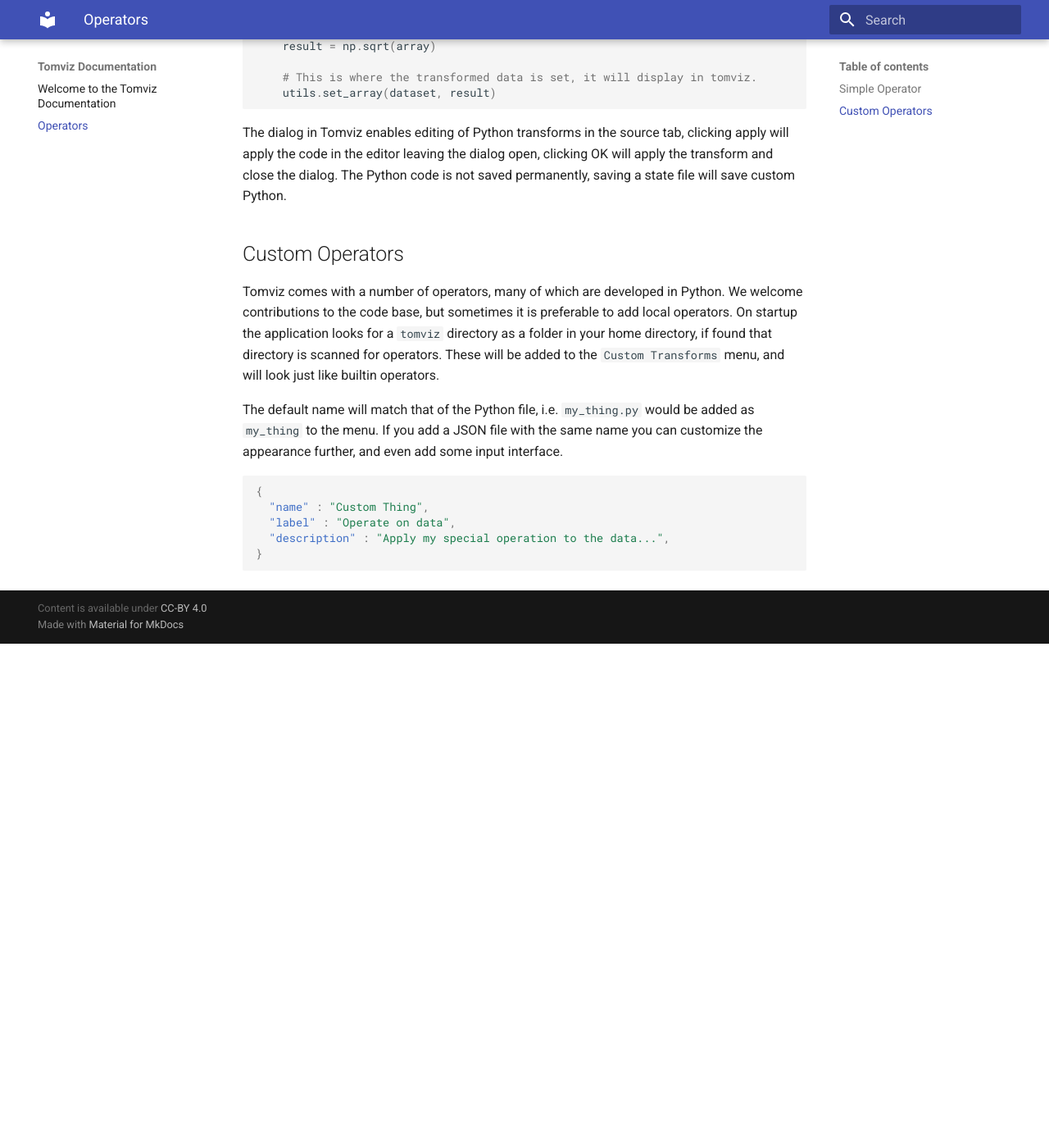
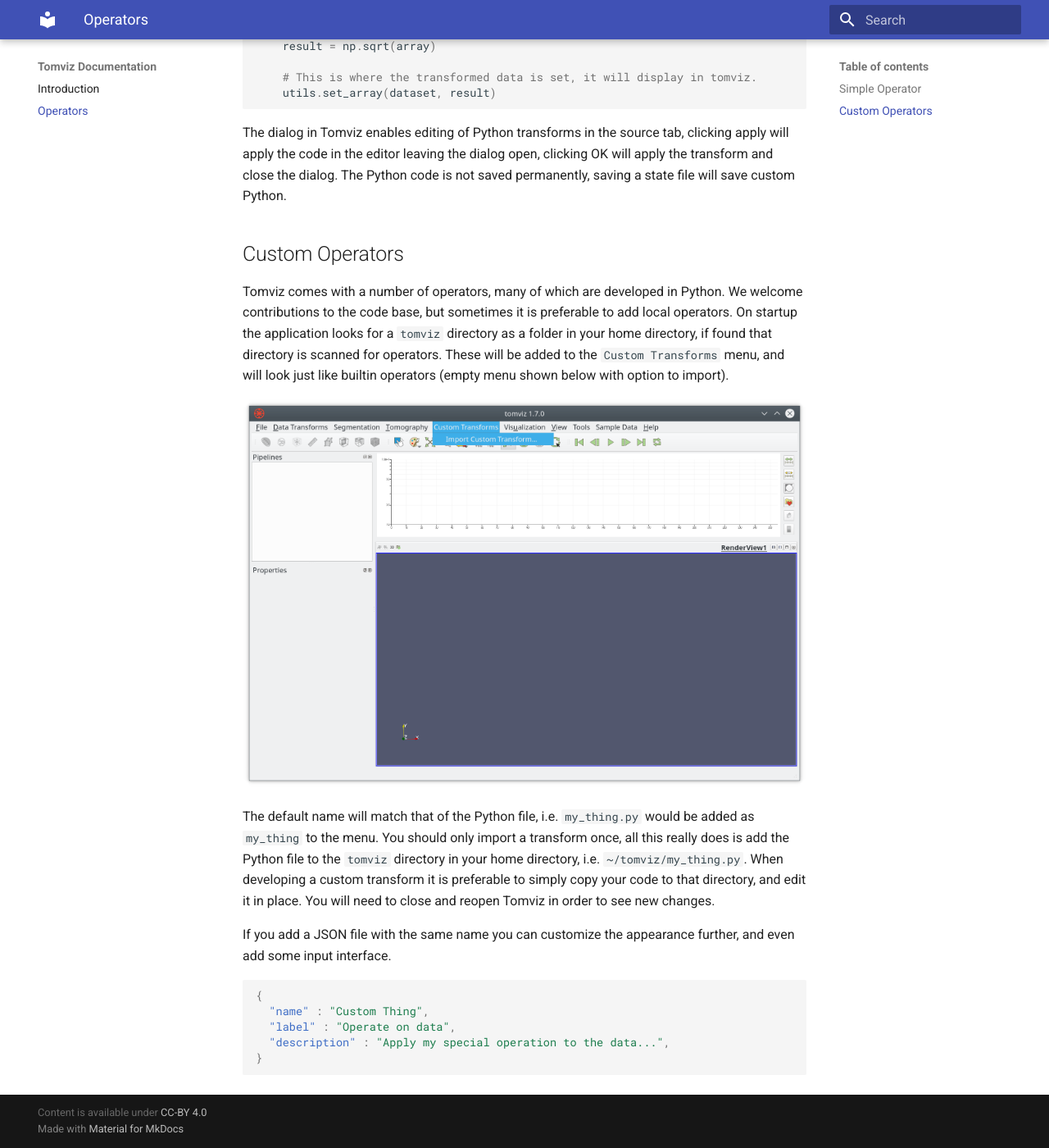
Before and after one commit to OpenChemistry/tomvizdocs, an MkDocs documentation site: the page built from docs/operator.md, in a window 1280 px wide and 1400 px high, scrolled down 671 px. Shown: the whole window at 82% size. Built offline with MkDocs 1.6.1 and Material for MkDocs 9.7.7, drawn with Linux system fonts in a browser that asks for light colours; before the commit the page ends 1456 px from its top, so only the background shows below that.

Commit message:
Update to the documentation, add images, readme
The README.md describes how to get up and running. Adding some
screenshots, and minor tweaks.

Signed-off-by: Marcus D. Hanwell <marcus.hanwell@kitware.com>

````diff
--- a/docs/operator.md
+++ b/docs/operator.md
@@ -43,11 +43,19 @@
 add local operators. On startup the application looks for a `tomviz` directory
 as a folder in your home directory, if found that directory is scanned for
 operators. These will be added to the `Custom Transforms` menu, and will look
-just like builtin operators.
+just like builtin operators (empty menu shown below with option to import).
+
+![Custom transforms menu](img/custom_transforms.png)
 
 The default name will match that of the Python file, i.e. `my_thing.py` would
-be added as `my_thing` to the menu. If you add a JSON file with the same name
-you can customize the appearance further, and even add some input interface.
+be added as `my_thing` to the menu. You should only import a transform once,
+all this really does is add the Python file to the `tomviz` directory in your
+home directory, i.e. `~/tomviz/my_thing.py`. When developing a custom transform
+it is preferable to simply copy your code to that directory, and edit it in
+place. You will need to close and reopen Tomviz in order to see new changes.
+
+If you add a JSON file with the same name you can customize the appearance
+further, and even add some input interface.
 
 ``` json
 {
````
Also changed, not shown: README.md (added, +32 -0 lines), docs/index.md (+9 -2 lines), docs/img/custom_transforms.png (added), docs/img/tomviz_screenshot.png (added).
